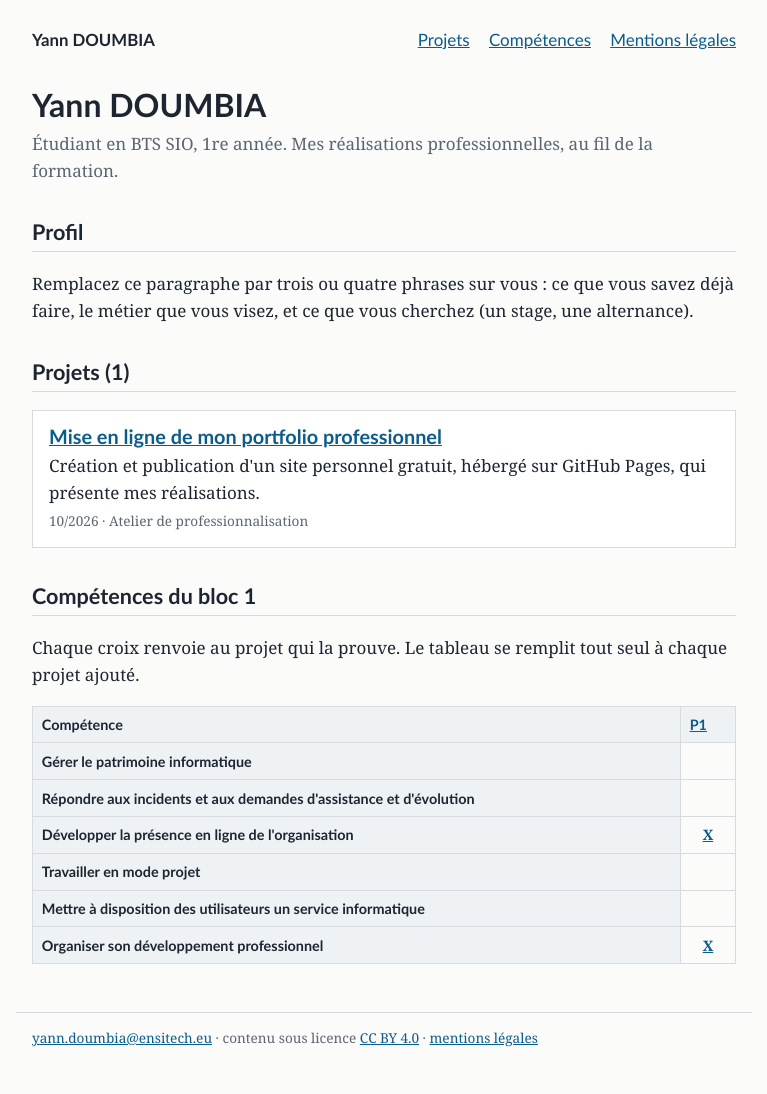
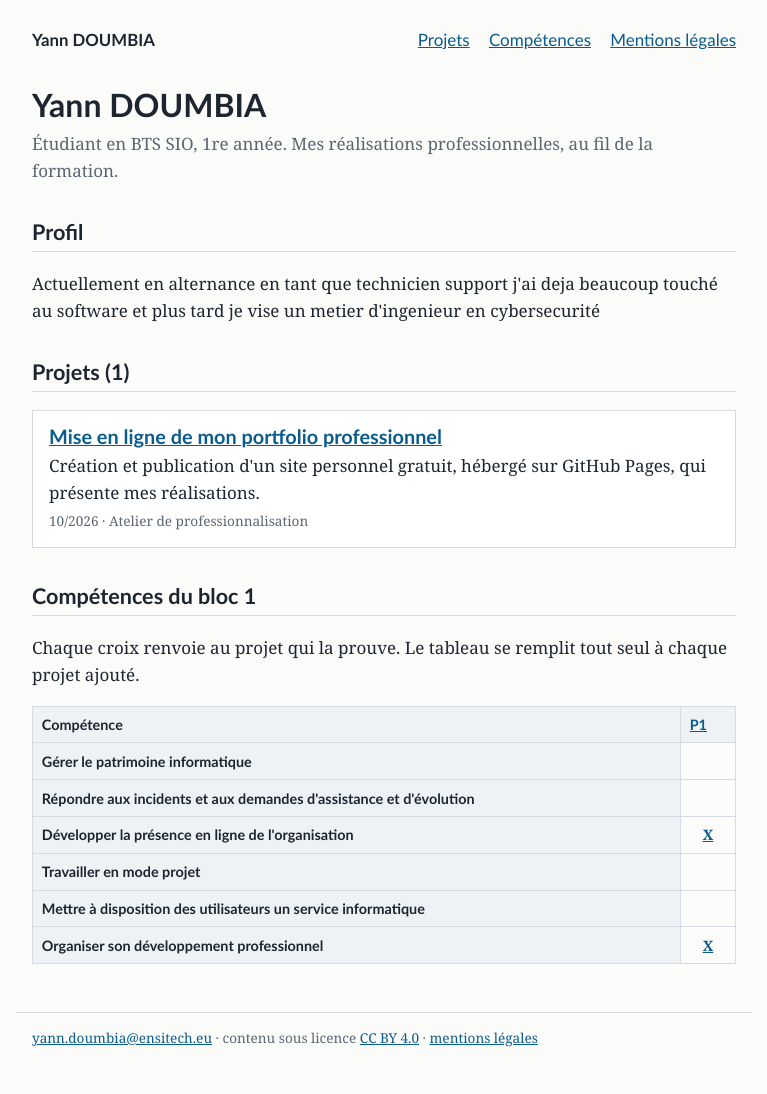
Before and after one commit to Y-D4/Portfolio, a Jekyll site: the page built from index.html, in a window 1280 px wide. Shown: the whole page, without its empty margins (256-1023 px from the left). Built offline with Jekyll 4.4.1, drawn with Linux system fonts in a browser that asks for light colours.

Commit message:
Update index.html
Updated personal description in the profile section.

```diff
--- a/index.html
+++ b/index.html
@@ -5,7 +5,7 @@ layout: default
 <p class="sous-titre">{{ site.description }}</p>
 
 <h2>Profil</h2>
-<p>Remplacez ce paragraphe par trois ou quatre phrases sur vous : ce que vous savez déjà faire, le métier que vous visez, et ce que vous cherchez (un stage, une alternance).</p>
+<p>Actuellement en alternance en tant  que technicien support j'ai deja beaucoup touché au software et plus tard je vise un metier d'ingenieur en cybersecurité</p>
 
 {% assign projets = site.projets | sort: "date" | reverse %}
 
```
